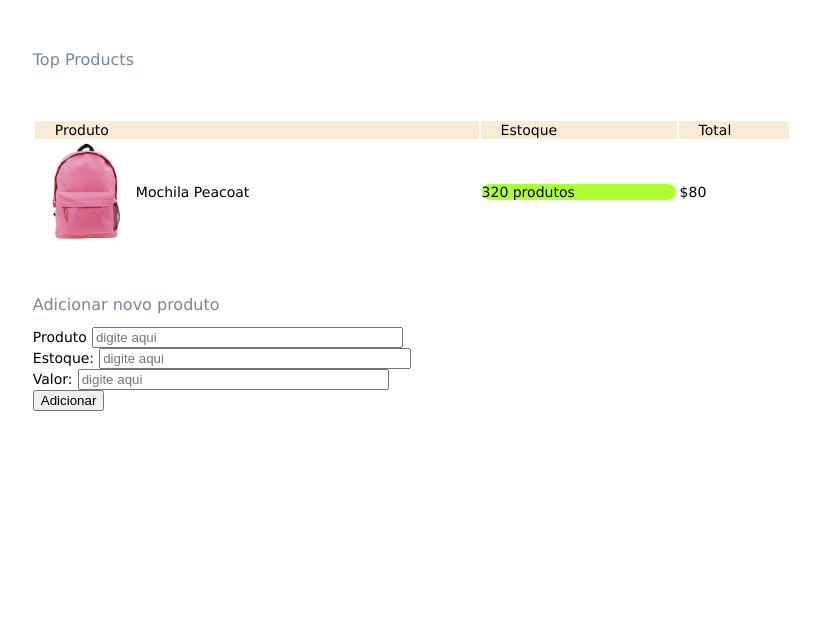
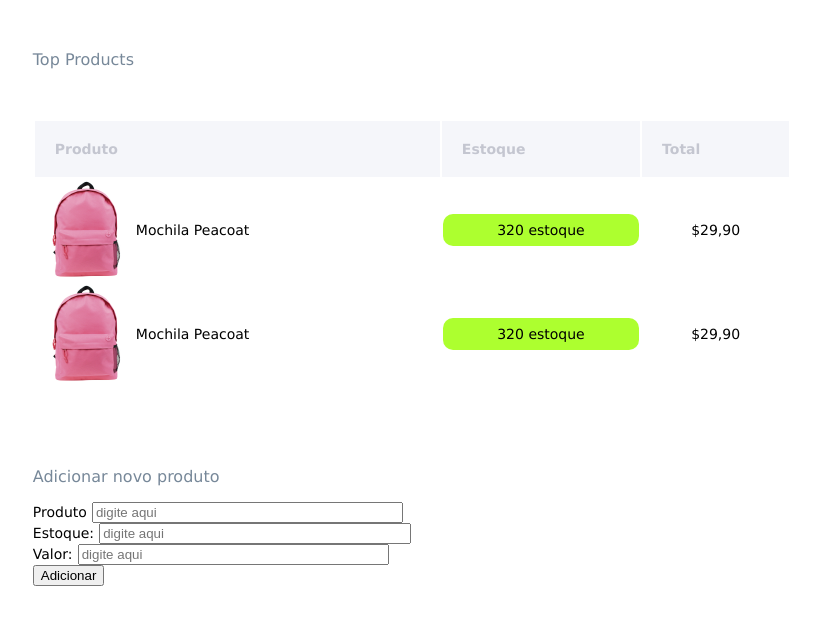
Before and after one commit to Cruzanaa/Loja-Tecnogueto, a plain HTML site: page index.html in a window 1280 px wide. Shown: the whole page, without its empty margins (228-1048 px from the left). Drawn offline with Linux system fonts and the light colour scheme.

Commit message:
Commit: finalizado tabela, 1 item + formulario

```diff
--- a/css/index.css
+++ b/css/index.css
@@ -7,7 +7,6 @@ body{
 .titulo{
     font-size: 16px;
     color:lightslategray;
-    margin-top: 50px;
     font-weight: normal;
 }
 
@@ -15,24 +14,29 @@ body{
   width: 60%;
   height: auto;
   margin: 0 auto;
+  margin-top: 50px;
 }
 
 /*-- TABELA --*/
+th{
+  padding: 20px;
+}
 
 .cabecario-tabela{
-  background-color: antiquewhite;
+  background-color: #f5f6fa;
 }
 
 .cabecario-tabela > th{
   font-size: 14px;
   text-align: left;
   padding-left: 20px;
-  font-weight: normal;
+  color: #c4c6d0;
 }
 
 
 .info-titulo{
   font-size: 14px;
+  text-align: center;
 }
 
 table{
@@ -50,12 +54,16 @@ table{
 
 #destaque-estoque{
   background: greenyellow;
+  padding: 8px;
   border-radius: 10px;
 }
 
 
 
 /*-- FORUMULARIO --*/
+#Formulario{
+  margin-top: 80px;
+}
 .info-formulario{
   margin-top: 80px;
 }
--- a/index.html
+++ b/index.html
@@ -9,12 +9,11 @@
 
 </head>
 <body>
-    <header class="container">
-        <h1 class="titulo">Top Products</h1>
-    </header>
+	<main class="container">
+		<header>
+			<p class="titulo">Top Products</p>
+		</header>
 
-		<main>
-			<section class="container">
 				<table>
 					<thead>
 						<tr class="cabecario-tabela">
@@ -24,28 +23,42 @@
 						</tr>
                     </thead>
 
-					<tbody id="tabela-produtoss">
+					<tbody id="tabela-produtoss"><!--PRODUTO 1-->
 						<tr class="produto" >
 							<td class="info-produto"><img src="img/mochila-rosa.png" alt="">
 								<p class="info-titulo">Mochila Peacoat</p>
 							</td>
 
 							<td class="info-estoque">
-								<p id="destaque-estoque" class="info-titulo">320 produtos</p>
+								<p id="destaque-estoque" class="info-titulo">320 estoque</p>
 							</td>
 
-							<td class="info-estoque">
-								<p class="info-titulo">$80</p>
+							<td class="info-preco">
+								<p class="info-titulo">$29,90</p>
 							</td>
+						</tr>
+
+
+						<tr class="produto" >
+								<td class="info-produto"><img src="img/mochila-rosa.png" alt="">
+									<p class="info-titulo">Mochila Peacoat</p>
+								</td>
+
+								<td class="info-estoque">
+									<p id="destaque-estoque" class="info-titulo">320 estoque</p>
+								</td>
+
+								<td class="info-preco">
+									<p class="info-titulo">$29,90</p>
+								</td>
 						</tr>
 					</tbody>
 				</table>
-			</section>
 
-			<section class="container info-fomrulario">
-				<h2 class="titulo">Adicionar novo produto</h2>
+
 					<!--<ul id="mesagem-erro" class="mesagem-erro"></ul-->
-				<form id="formulario">
+			<form id="Formulario">
+				<p class="titulo">Adicionar novo produto</p>
 					<div class="grupo">
 						<label for="produto">Produto</label>
 						<input id="produto" name="produto" type="text" placeholder="digite aqui" class="campo">
@@ -62,8 +75,8 @@
 					</div>
 
 					<button id="adicionar-produto" class="botao bto-principal">Adicionar</button>
-				</form>
-			</section>
+			</form>
+
 		</main>
 </body>
 </html>
```
